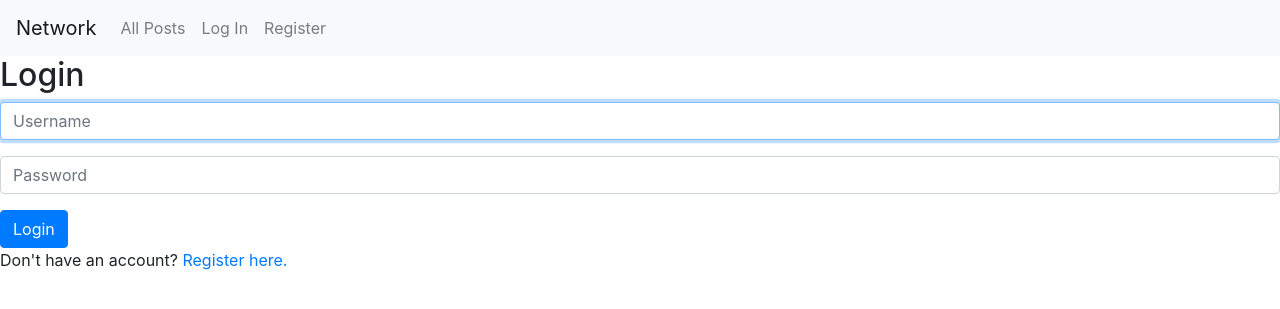
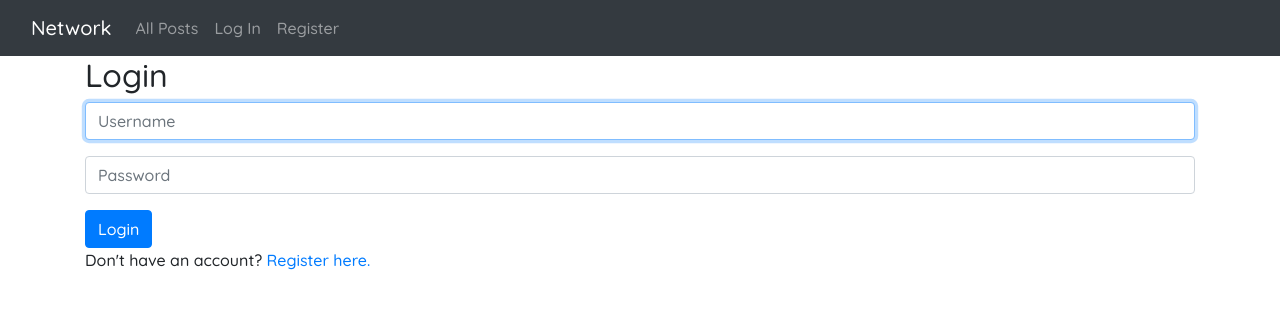
Before and after one commit to Abhishek-Rath/Social-Network, a Django app: page /login in a window 1280 px wide. Shown: the top 309 px of the page. Run offline with Django 3.2, Linux system fonts and the light colour scheme; some libraries are stand-ins or nearby versions.

Commit message:
modified navbar, restrucures login forms

```diff
--- a/network/static/network/styles.css
+++ b/network/static/network/styles.css
@@ -0,0 +1,5 @@
+@import url('https://fonts.googleapis.com/css2?family=Quicksand:wght@500&display=swap');
+
+* {
+    font-family: 'Quicksand', sans-serif;
+}
--- a/network/templates/network/layout.html
+++ b/network/templates/network/layout.html
@@ -9,11 +9,14 @@
     </head>
     <body>
 
-        <nav class="navbar navbar-expand-lg navbar-light bg-light">
+        <nav class="navbar navbar-expand-lg navbar-dark bg-dark">
+            <div class="container-fluid">
                 <a class="navbar-brand" href="#">Network</a>
-
-            <div>
-              <ul class="navbar-nav mr-auto">
+                <button class="navbar-toggler" type="button" data-toggle="collapse" data-target="#navbarSupportedContent" aria-controls="navbarSupportedContent" aria-expanded="false" aria-label="Toggle navigation">
+                    <span class="navbar-toggler-icon"></span>
+                </button>
+                <div class="collapse navbar-collapse" id="navbarSupportedContent">
+                    <ul class="navbar-nav">
                         {% if user.is_authenticated %}
                             <li class="nav-item">
                                 <a class="nav-link" href="#"><strong>{{ user.username }}</strong></a>
@@ -39,11 +42,16 @@
                         {% endif %}
                     </ul>
                 </div>
+            </div>
         </nav>
 
         <div class="body">
             {% block body %}
             {% endblock %}
         </div>
+
+        <script src="https://code.jquery.com/jquery-3.4.1.slim.min.js" integrity="sha384-J6qa4849blE2+poT4WnyKhv5vZF5SrPo0iEjwBvKU7imGFAV0wwj1yYfoRSJoZ+n" crossorigin="anonymous"></script>
+        <script src="https://cdn.jsdelivr.net/npm/popper.js@1.16.0/dist/umd/popper.min.js" integrity="sha384-Q6E9RHvbIyZFJoft+2mJbHaEWldlvI9IOYy5n3zV9zzTtmI3UksdQRVvoxMfooAo" crossorigin="anonymous"></script>
+        <script src="https://stackpath.bootstrapcdn.com/bootstrap/4.4.1/js/bootstrap.min.js" integrity="sha384-wfSDF2E50Y2D1uUdj0O3uMBJnjuUD4Ih7YwaYd1iqfktj0Uod8GCExl3Og8ifwB6" crossorigin="anonymous"></script>
     </body>
 </html>
--- a/network/templates/network/login.html
+++ b/network/templates/network/login.html
@@ -2,10 +2,11 @@
 
 {% block body %}
 
+    <div class="container">
         <h2>Login</h2>
 
         {% if message %}
-        <div>{{ message }}</div>
+        <div class="alert alert-danger">{{ message }}</div>
         {% endif %}
 
         <form action="{% url 'login' %}" method="post">
@@ -20,5 +21,5 @@
         </form>
 
         Don't have an account? <a href="{% url 'register' %}">Register here.</a>
-
+    </div>
 {% endblock %}
--- a/network/views.py
+++ b/network/views.py
@@ -1,7 +1,7 @@
 from django.contrib.auth import authenticate, login, logout
 from django.db import IntegrityError
 from django.http import HttpResponse, HttpResponseRedirect
-from django.shortcuts import render
+from django.shortcuts import render, redirect
 from django.urls import reverse
 
 from .models import User, Post
@@ -16,6 +16,7 @@ def index(request):
         post.user = user
         post.content = content
         post.save()
+        return redirect('index')
 
     if request.method == "GET":
         post = Post.objects.all().order_by('-date')
```
Also changed, not shown: network/templates/network/register.html (+5 -2 lines). Lines whose indentation alone changed are shown as unchanged.
